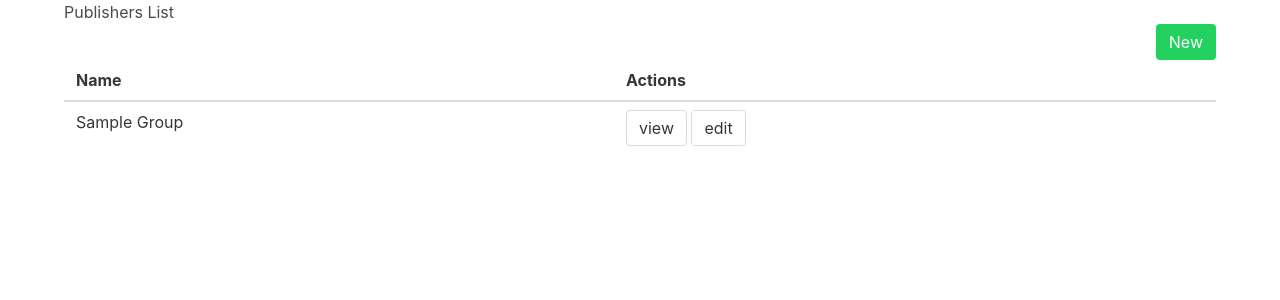
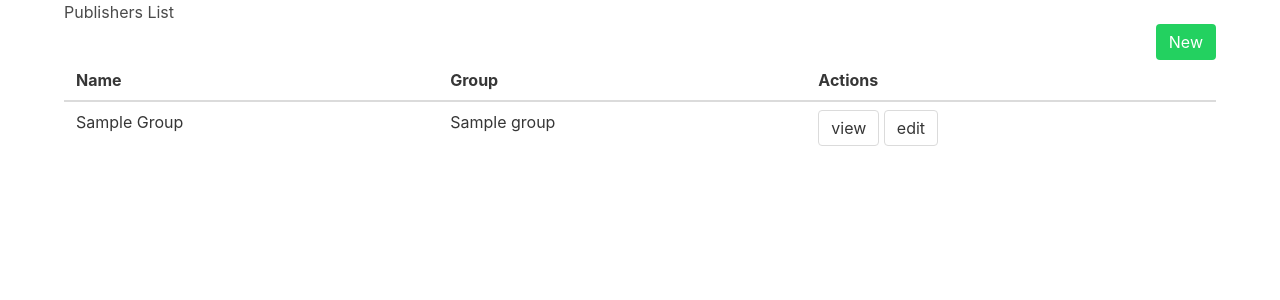
Before and after one commit to hanztura/congregationms, a Django app: template congregationms/templates/publishers/publisher_list.html in a window 1280 px wide. Shown: the part 76-376 px from the top of the page. Run offline with Django 3.2, Linux system fonts and the light colour scheme; the template is opened without the code that fills it: most values are stand-ins (such as "Sample title", 1, 10 or a date in 2020).

Commit message:
show group number on publisher list and detail

```diff
--- a/congregationms/templates/publishers/publisher_detail.html
+++ b/congregationms/templates/publishers/publisher_detail.html
@@ -28,4 +28,5 @@
   <p>Date of Birth: {{ publisher.date_of_birth }}</p>
   <p>Date of Baptism: {{ publisher.date_of_baptism }}</p>
   <p>Contact Numbers: {{ publisher.contact_numbers }}</p>
+  <p>Group: {{ publisher.group|title }}</p>
 {% endblock main %}
--- a/congregationms/templates/publishers/publisher_list.html
+++ b/congregationms/templates/publishers/publisher_list.html
@@ -11,6 +11,7 @@
     <thead>
       <tr>
         <th>Name</th>
+        <th>Group</th>
         <th>Actions</th>
       </tr>
     </thead>
@@ -18,6 +19,7 @@
       {% for publisher in object_list %}
         <tr>
           <td>{{ publisher.name|title }}</td>
+          <td>{{ publisher.group.name }}</td>
           <td>
             <a href='{% url "publishers:detail" publisher.pk %}'><span class="button is-outlined">view</span></a>
             <a href='{% url "publishers:update" publisher.pk %}'><span class="button is-outlined">edit</span></a></td>
```
